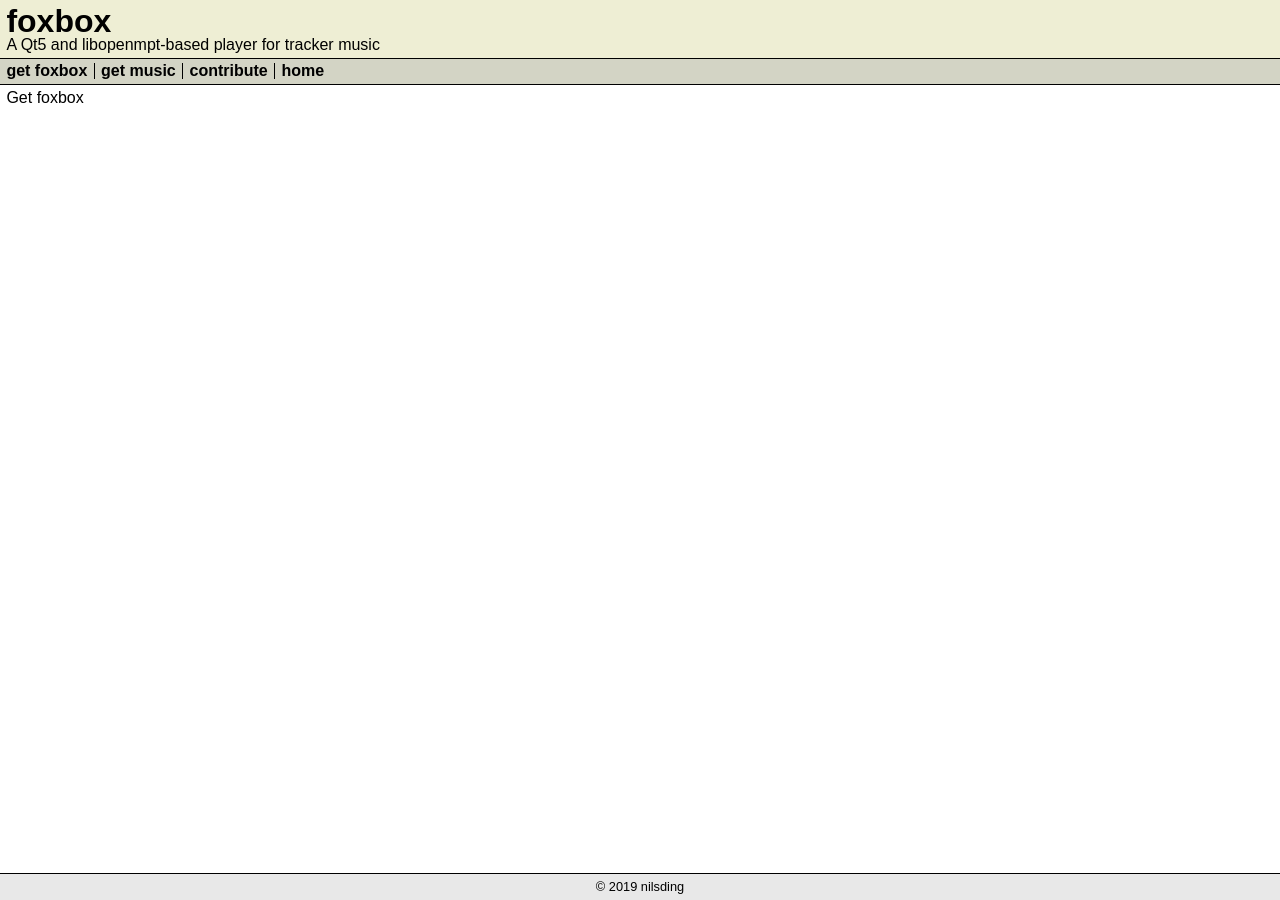
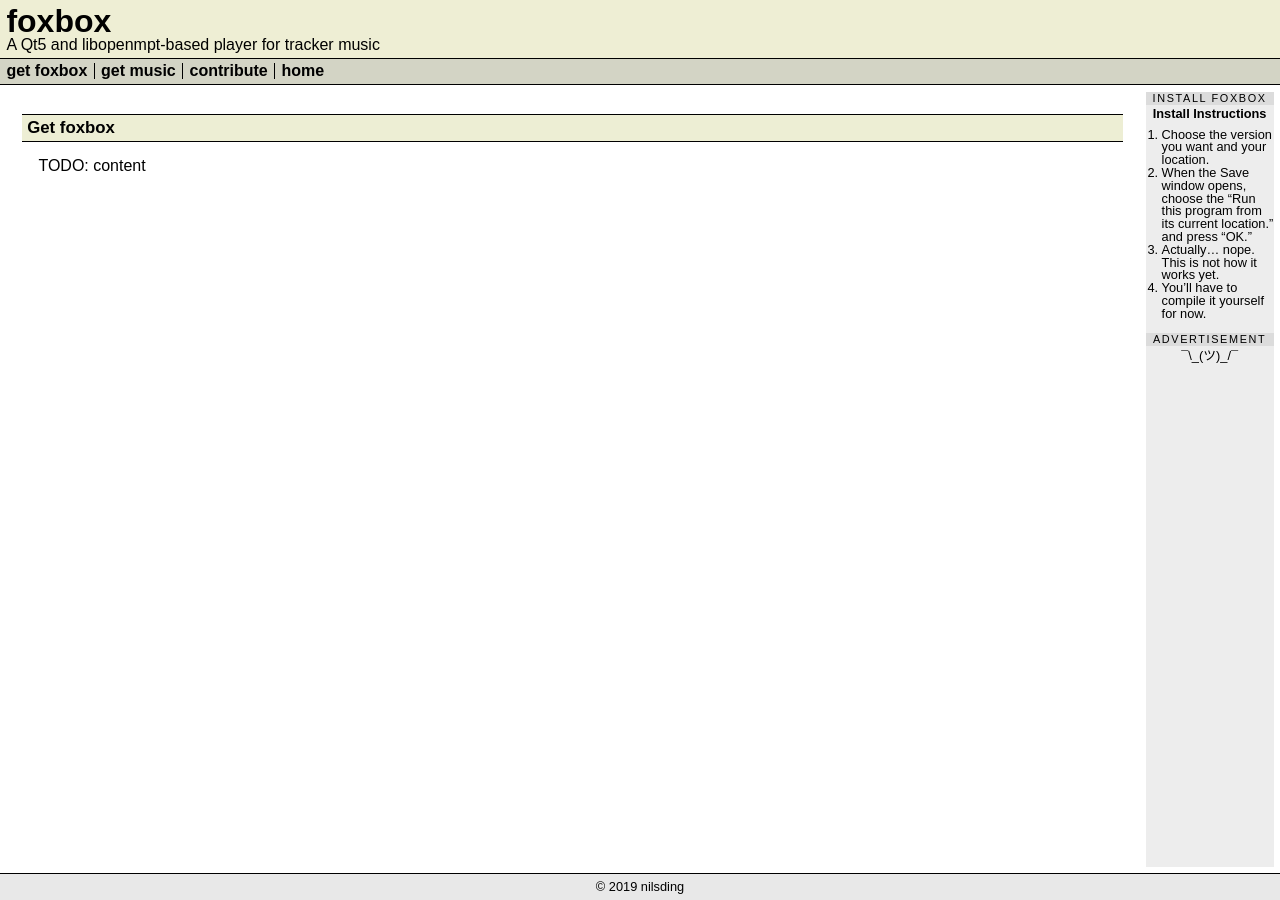
Before and after one commit to nilsding/foxbox, a Jekyll site: the page built from download.md, in a window 1280 px wide. Built offline with Jekyll 4.4.1, drawn with Linux system fonts in a browser that asks for light colours.

Commit message:
Move site content to yaml, add aside bar, add link to Aminet

```diff
--- /dev/null
+++ b/_data/pages/contribute.yml
@@ -0,0 +1,4 @@
+---
+- header: Contribute to foxbox
+  body: |
+    TODO: content ...
--- /dev/null
+++ b/_data/pages/download.yml
@@ -0,0 +1,4 @@
+---
+- header: Get foxbox
+  body: |
+    TODO: content
--- a/_layouts/default.html
+++ b/_layouts/default.html
@@ -11,6 +11,24 @@
       <main class="site-content">
         {{ content }}
       </main>
+      {% if page.aside %}
+      <aside class="site-side">
+        {% for item in page.aside %}
+        <div class="side-item">
+          {% if item.header %}
+          <div class="side-item-header">
+            {{ item.header }}
+          </div>
+          {% endif %}
+          {% if item.body %}
+          <div class="side-item-body">
+            {{ item.body | markdownify }}
+          </div>
+          {% endif %}
+        </div>
+        {% endfor %}
+      </aside>
+      {% endif %}
     </div>
     <footer class="site-footer">
       {% include footer.html %}
--- /dev/null
+++ b/_layouts/item_page.html
@@ -0,0 +1,20 @@
+---
+layout: default
+---
+{% capture page_name %}{{ page.name | replace: ".html", "" | replace: ".md", "" }}{% endcapture %}
+{% for item in site.data.pages[page_name] %}
+<div class="item">
+  {% if item.header %}
+  <div class="item-header">
+    {{ item.header }}
+  </div>
+  {% endif %}
+  {% if item.body %}
+  <div class="item-body">
+    {{ item.body | markdownify }}
+  </div>
+  {% endif %}
+</div>
+{% endfor %}
+
+{{ content }}
--- a/assets/css/style.scss
+++ b/assets/css/style.scss
@@ -13,6 +13,30 @@
   font-weight: 600;
 }
 
+b, strong {
+  font-weight: 600;
+}
+
+img {
+  max-width: 100%;
+}
+
+ul {
+  margin: .5rem 0;
+  li {
+    list-style-type: square;
+    margin-left: 1rem;
+  }
+}
+
+ol {
+  margin: .5rem 0;
+  li {
+    list-style-type: number;
+    margin-left: 1rem;
+  }
+}
+
 .header {
   background: #EEEED4;
   padding: .3rem .4rem;
@@ -25,11 +49,14 @@
   border-bottom: 1px solid #000000;
 
   ul {
+    margin: 0;
     li {
       display: inline-block;
       text-transform: lowercase;
       padding: 0 .4rem;
       border-left: 1px solid #000000;
+      margin-left: 0;
+      list-style-type: none;
 
       &:first-child {
         padding-left: 0;
@@ -61,11 +88,31 @@
   &-body {
     display: flex;
     flex: 1;
+    flex-direction: column;
+
+    @media(min-width: 768px) {
+      flex-direction: row;
+    }
   }
 
   &-content {
-    flex: 1;
     padding: .3rem .4rem;
+
+    @media(min-width: 768px) {
+      flex: 1;
+    }
+  }
+
+  &-side {
+    font-size: 80%;
+    background: #ededed;
+    margin: .4rem;
+
+    @media(min-width: 768px) {
+      margin-left: 0;
+      flex: 0 0 8rem;
+      max-width: 8rem;
+    }
   }
 }
 
@@ -96,3 +143,23 @@
     padding: 1rem;
   }
 }
+
+.side-item {
+  margin-bottom: 1em;
+  text-align: center;
+
+  &-header {
+    background: #dcdcdc;
+    text-transform: uppercase;
+    letter-spacing: .15em;
+    font-size: 85%;
+    padding: .1em 0;
+    margin-bottom: .3em;
+  }
+
+  &-body {
+    ol, ul {
+      text-align: left;
+    }
+  }
+}
--- a/download.md
+++ b/download.md
@@ -1,5 +1,14 @@
 ---
-layout: default
+layout: item_page
+aside:
+- header: Install foxbox
+  body: |
+    **Install Instructions**
+
+    1. Choose the version you want and your location.
+    2. When the Save window opens, choose the "Run this program from its current location." and press "OK."
+    3. Actually... nope.  This is not how it works yet.
+    4. You'll have to compile it yourself for now.
+- header: Advertisement
+  body: "¯\\\\_(ツ)\\_/¯"
 ---
-
-Get foxbox
```
Also changed, not shown: _data/pages/getmusic.yml (added, +8 -0 lines), _data/pages/index.yml (added, +17 -0 lines), contribute.md (+4 -3 lines), getmusic.md (+4 -6 lines), index.html (+4 -26 lines).
